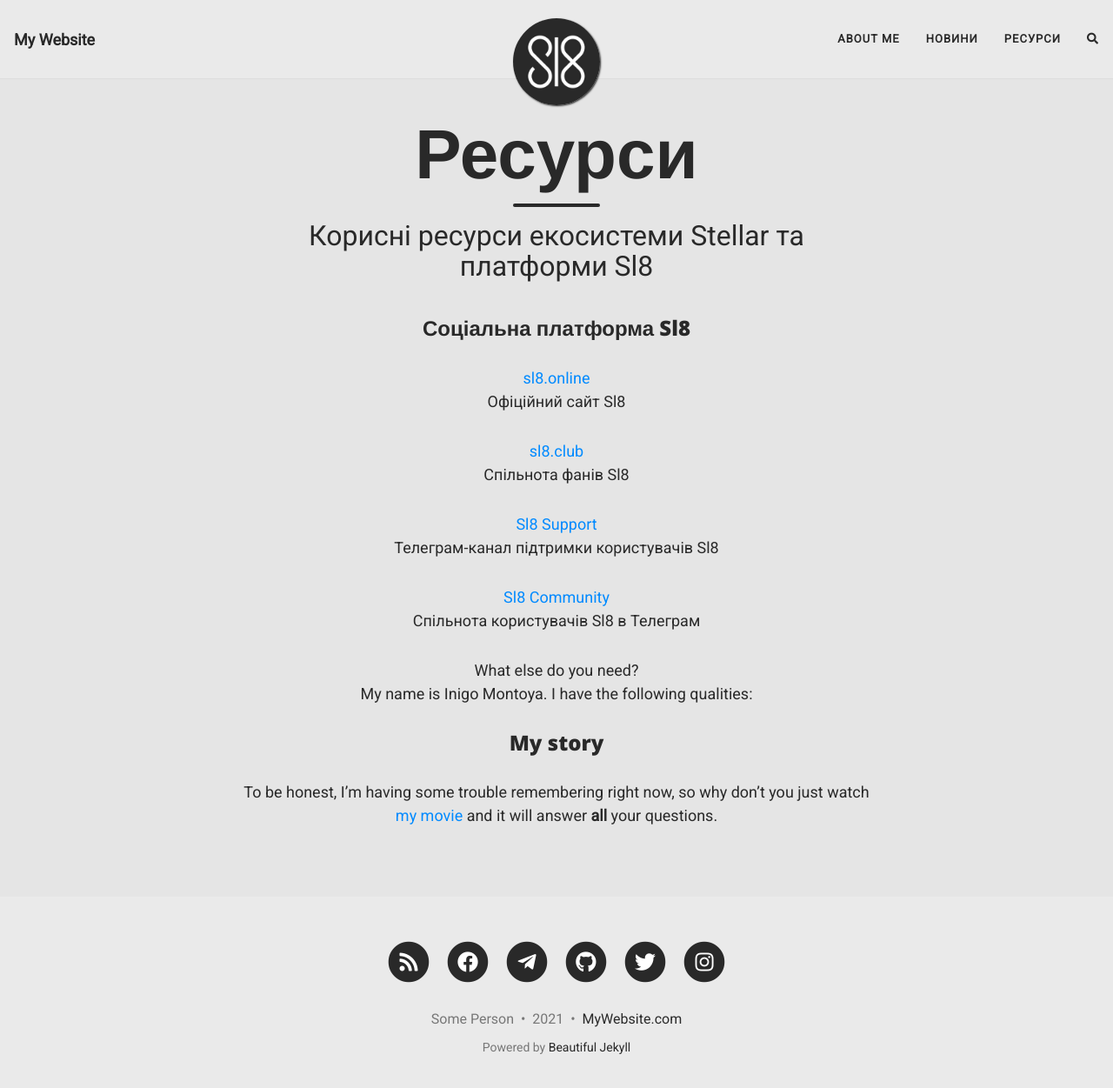
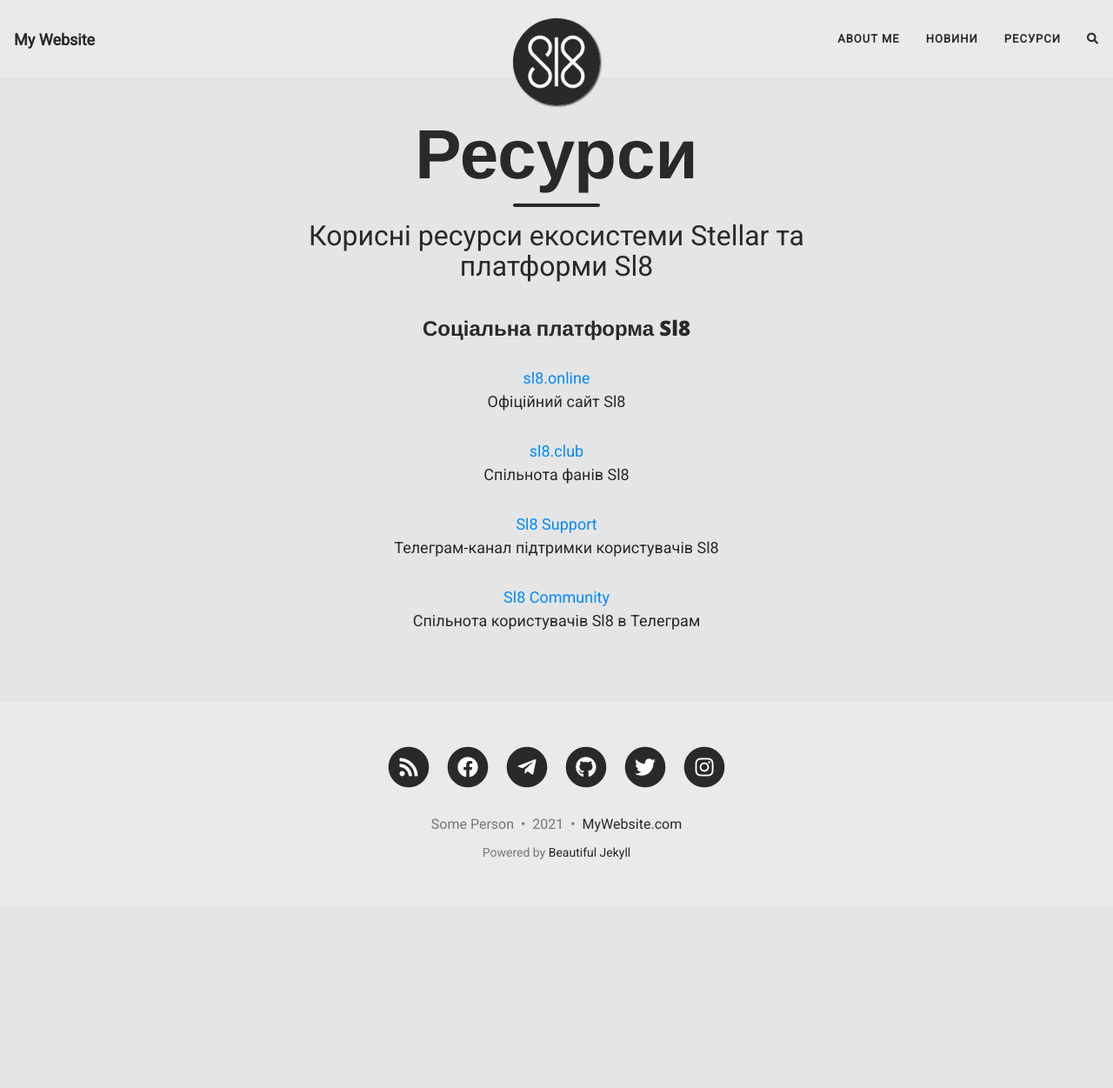
Before and after one commit to UncleJammer/unclejammer.github.io, a Jekyll site: the page built from resources.md, in a window 1280 px wide and 1265 px high. Shown: the top 1251 px of the window at 87% size. Built offline with Jekyll 4.4.1, drawn with Linux system fonts in a browser that asks for light colours; nearby versions of some CDN libraries; comment, search, counter and statistics services are not loaded.

Commit message:
Update resources.md

```diff
--- a/resources.md
+++ b/resources.md
@@ -18,10 +18,3 @@
 
 [Sl8 Community](https://t.me/Sl8_Community)\
 Спільнота користувачів Sl8 в Телеграм
-
-What else do you need?<br />
-My name is Inigo Montoya. I have the following qualities:
-
-### My story
-
-To be honest, I'm having some trouble remembering right now, so why don't you just watch [my movie](https://en.wikipedia.org/wiki/The_Princess_Bride_%28film%29) and it will answer **all** your questions.
```
